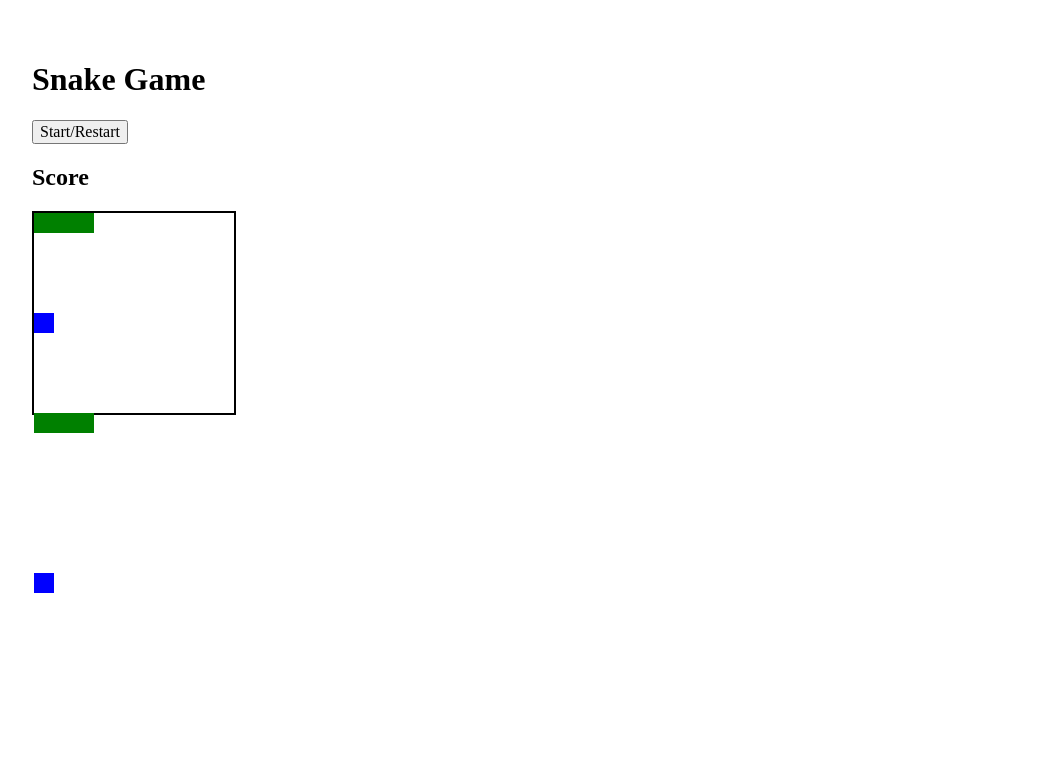
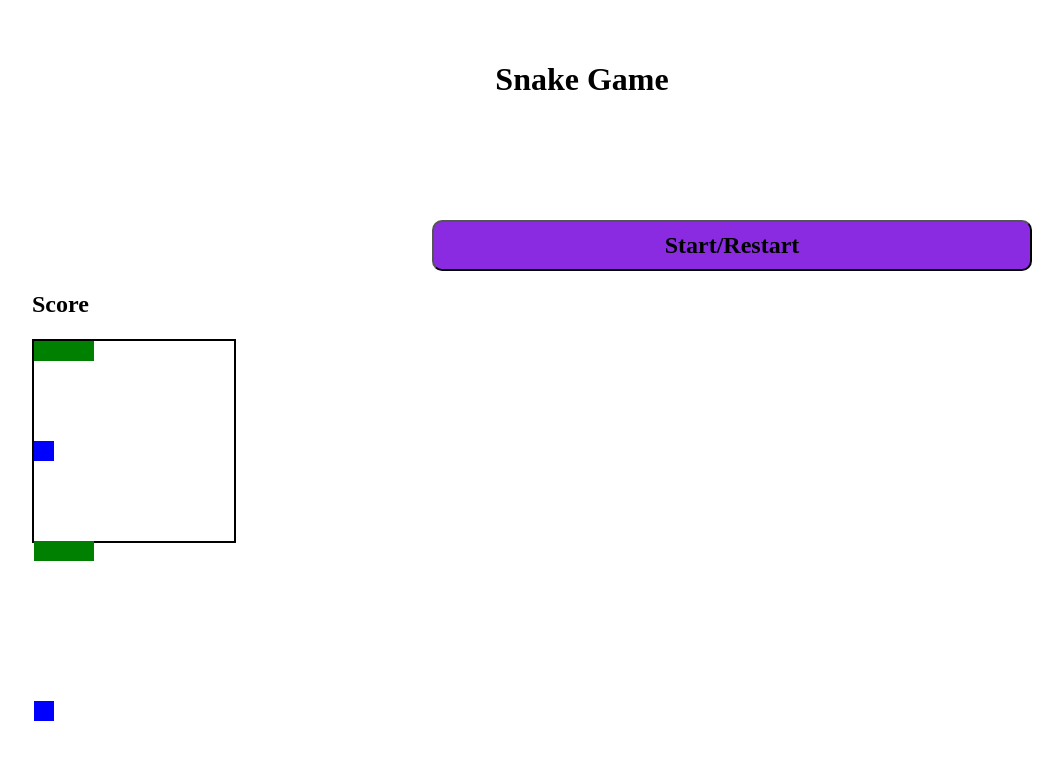
Before and after one commit to Abdulahadahmadi/snake_game, a website built with webpack: page index.html in a window 1280 px wide. Shown: the whole page, without its empty margins (8-1071 px from the left). Built offline with nearby package versions, Linux system fonts and the light colour scheme.

Commit message:
some modification  added

```diff
--- a/index.css
+++ b/index.css
@@ -1,6 +1,11 @@
 html, body {
     margin: 10;
     padding: 10;
+    background-color: ;
+}
+h1{
+    text-align: center;
+    margin-right: 100px;
 }
 
 .grid {
@@ -23,3 +28,14 @@ html, body {
 .apple {
     background-color: blue;
 }
+button{
+    display: inline-block;
+    padding: 10px 40px;
+    background-color: blueviolet;
+    font-size: 1.5rem;
+    font-weight: 900;
+    border-radius: 10px;
+    width: 50%;
+    margin-left: 400px;
+    margin-top: 100px;
+}
```
